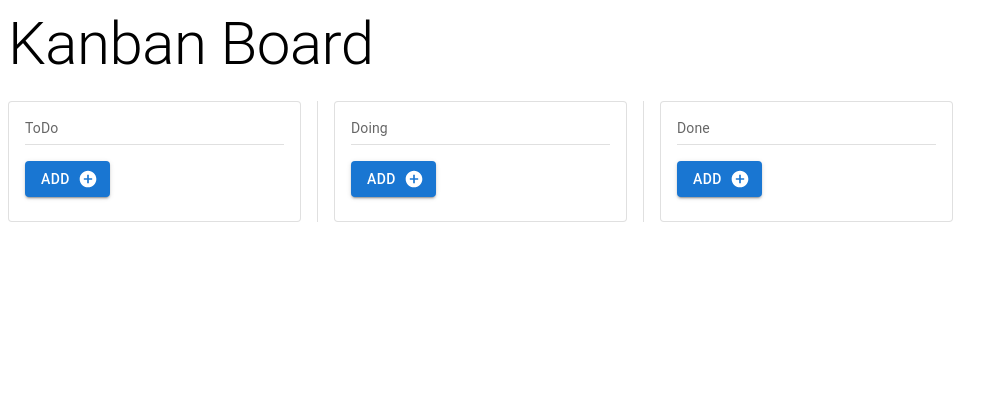
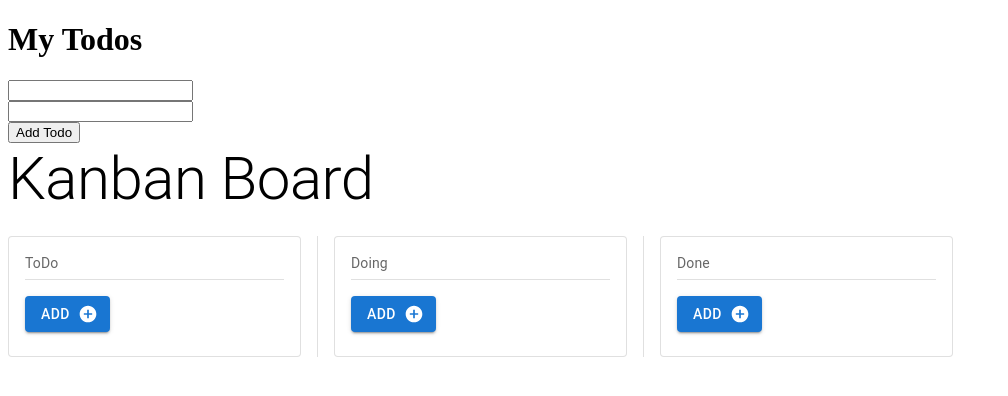
Before and after one commit to ranielm/kanbanboard, a React (Vite) app: page / in a window 1280 px wide. Shown: the top 396 px of the page, without its empty margins (0-1008 px from the left). Built offline with nearby package versions, Linux system fonts and the light colour scheme.

Commit message:
feat: adding react context

```diff
--- a/src/App.tsx
+++ b/src/App.tsx
@@ -1,11 +1,21 @@
 import { Routes, Route } from "react-router-dom";
 import KanbanBoard from "./pages/KanbanBoard";
+import TodoProvider from "./context/todoContext";
+import Todos from "./containers/Todos";
+import AddTodo from "./components/AddTodo";
 
 const App = () => {
   return (
-    <Routes>
-      <Route path="/" element={<KanbanBoard />} />
-    </Routes>
+    <TodoProvider>
+      <main className="App">
+        <h1>My Todos</h1>
+        <AddTodo />
+        <Todos />
+      </main>
+      <Routes>
+        <Route path="/" element={<KanbanBoard />} />
+      </Routes>
+    </TodoProvider>
   );
 };
 
--- /dev/null
+++ b/src/components/AddTodo.tsx
@@ -0,0 +1,54 @@
+import { FC, useContext, useState, FormEvent, useId } from "react";
+import { v4 as uuidv4 } from "uuid";
+import { TodoContext } from "../context/todoContext";
+import { TodoContextType, ITodo } from "../types/todo";
+
+const AddTodo: FC = () => {
+  const titleId = useId();
+  const descriptionId = useId();
+  const { saveTodo } = useContext(TodoContext) as TodoContextType;
+
+  const [formData, setFormData] = useState<ITodo>({
+    id: uuidv4(),
+    title: "",
+    description: "",
+    status: false
+  });
+
+  const handleTitle = (event: FormEvent<HTMLInputElement>): void => {
+    const newToDo = { ...formData };
+    newToDo.title = event.currentTarget.value;
+    setFormData(newToDo);
+  };
+
+  const handleDescription = (event: FormEvent<HTMLInputElement>): void => {
+    const newToDo = { ...formData };
+    newToDo.description = event.currentTarget.value;
+    setFormData(newToDo);
+  };
+
+  const handleSaveTodo = (event: FormEvent, handleFormData: ITodo) => {
+    event.preventDefault();
+    saveTodo(handleFormData);
+  };
+
+  return (
+    <form
+      className="Form"
+      onSubmit={(event) => {
+        return handleSaveTodo(event, formData);
+      }}
+    >
+      <div>
+        <div>
+          <input id={titleId} type="text" onChange={handleTitle} />
+        </div>
+        <div>
+          <input id={descriptionId} type="text" onChange={handleDescription} />
+        </div>
+      </div>
+      <button type="submit">Add Todo</button>
+    </form>
+  );
+};
+export default AddTodo;
--- /dev/null
+++ b/src/components/Todo.tsx
@@ -0,0 +1,27 @@
+import { FC } from "react";
+import { ITodo } from "../types/todo";
+
+type Props = {
+  todo: ITodo;
+  updateTodo: (id: number) => void;
+};
+
+const Todo: FC<Props> = ({ todo, updateTodo }) => {
+  const checkTodo: string = todo.status ? "line-through" : "";
+  return (
+    <div className="Card">
+      <div className="Card--text">
+        <h1 className={checkTodo}>{todo.title}</h1>
+        <span className={checkTodo}>{todo.description}</span>
+      </div>
+      <button
+        type="submit"
+        onClick={() => updateTodo(todo.id)}
+        className={todo.status ? "hide-button" : "Card--button"}
+      >
+        Complete
+      </button>
+    </div>
+  );
+};
+export default Todo;
--- /dev/null
+++ b/src/containers/Todos.tsx
@@ -0,0 +1,17 @@
+import { useContext } from "react";
+import { TodoContextType, ITodo } from "../types/todo";
+import { TodoContext } from "../context/todoContext";
+import Todo from "../components/Todo";
+
+const Todos = () => {
+  const { todos, updateTodo } = useContext(TodoContext) as TodoContextType;
+  return (
+    <>
+      {todos.map((todo: ITodo) => (
+        <Todo key={todo.id} updateTodo={updateTodo} todo={todo} />
+      ))}
+    </>
+  );
+};
+
+export default Todos;
--- /dev/null
+++ b/src/context/todoContext.tsx
@@ -0,0 +1,46 @@
+import { createContext, FC, ReactNode, useMemo, useState } from "react";
+import { v4 as uuidv4 } from "uuid";
+import { TodoContextType, ITodo } from "../types/todo";
+
+export const TodoContext = createContext<TodoContextType | null>(null);
+
+type Props = {
+  children: ReactNode;
+};
+
+const TodoProvider: FC<Props> = ({ children }) => {
+  const [todos, setTodos] = useState<ITodo[]>([]);
+
+  const saveTodo = (todo: ITodo) => {
+    const newTodo: ITodo = {
+      id: uuidv4(),
+      title: todo.title,
+      description: todo.description,
+      status: false
+    };
+
+    setTodos((prevToDos) => [...prevToDos, newTodo]);
+  };
+
+  const updateTodo = (id: string) => {
+    todos.forEach((todo, index) => {
+      if (todo.id === id) {
+        todos[index].status = true;
+        setTodos([...todos]);
+      }
+    });
+  };
+
+  const value = useMemo(
+    () => ({
+      todos,
+      saveTodo,
+      updateTodo
+    }),
+    [todos]
+  );
+
+  return <TodoContext.Provider value={value}>{children}</TodoContext.Provider>;
+};
+
+export default TodoProvider;
--- a/src/pages/KanbanBoard.tsx
+++ b/src/pages/KanbanBoard.tsx
@@ -6,10 +6,12 @@ import GenerateCard from "../components/GenerateCard";
 import { Card } from "../interfaces/Card";
 
 const KanbanBoard = () => {
-  const [cardsToDo, setCardsToDo] = useState<Card[]>([]);
-  const [cardsDoing, setCardsDoing] = useState<Card[]>([]);
-  const [cardsDone, setCardsDone] = useState<Card[]>([]);
-  console.log(setCardsToDo, setCardsDoing, setCardsDone);
+  // const [cardsToDo, setCardsToDo] = useState<Card[]>([]);
+  // const [cardsDoing, setCardsDoing] = useState<Card[]>([]);
+  // const [cardsDone, setCardsDone] = useState<Card[]>([]);
+  const [cardsToDo] = useState<Card[]>([]);
+  const [cardsDoing] = useState<Card[]>([]);
+  const [cardsDone] = useState<Card[]>([]);
 
   return (
     <>
--- /dev/null
+++ b/src/types/todo.ts
@@ -0,0 +1,11 @@
+export interface ITodo {
+  id: string;
+  title: string;
+  description: string;
+  status: boolean;
+}
+export type TodoContextType = {
+  todos: ITodo[];
+  saveTodo: (todo: ITodo) => void;
+  updateTodo: (id: string) => void;
+};
```
